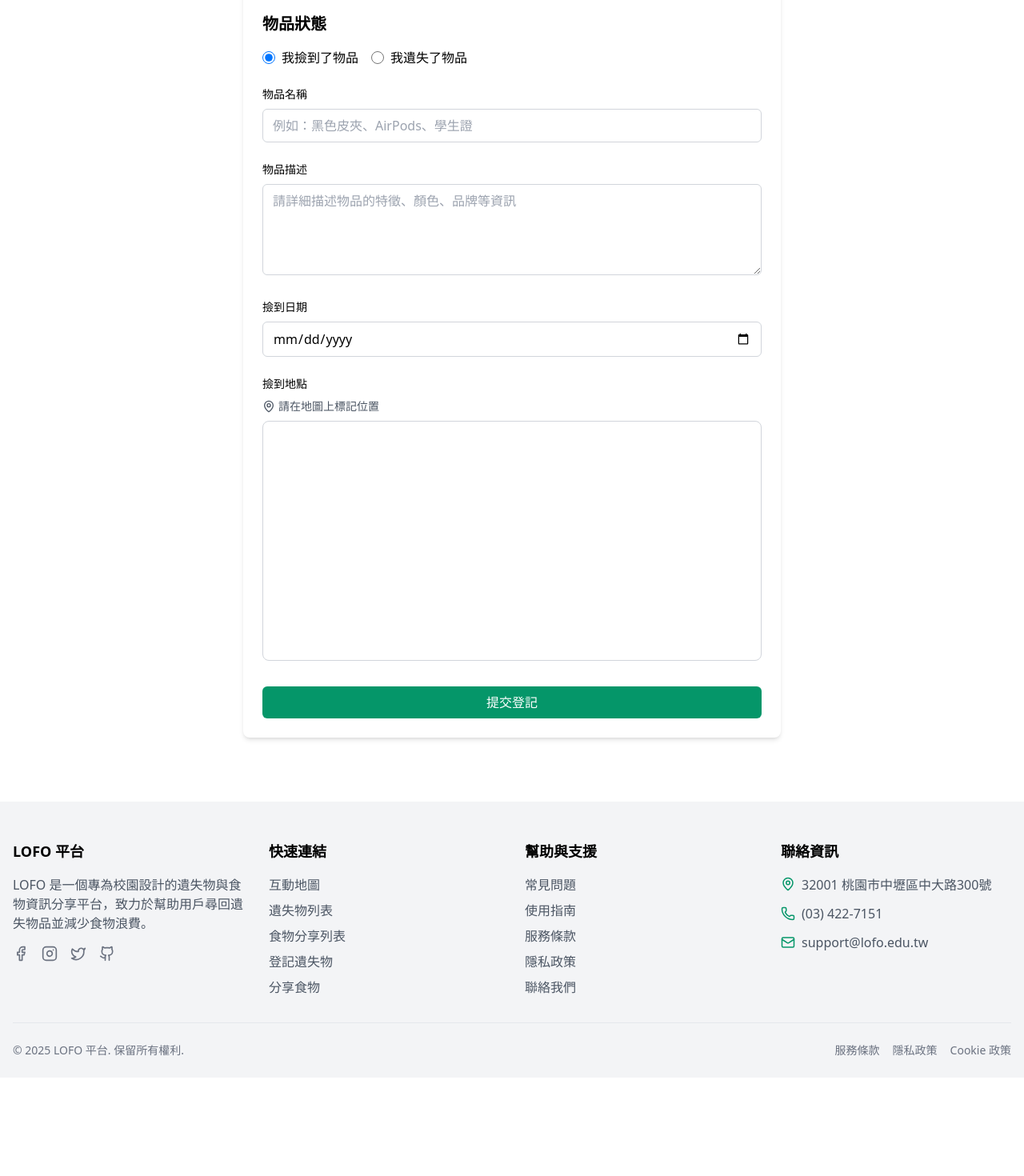
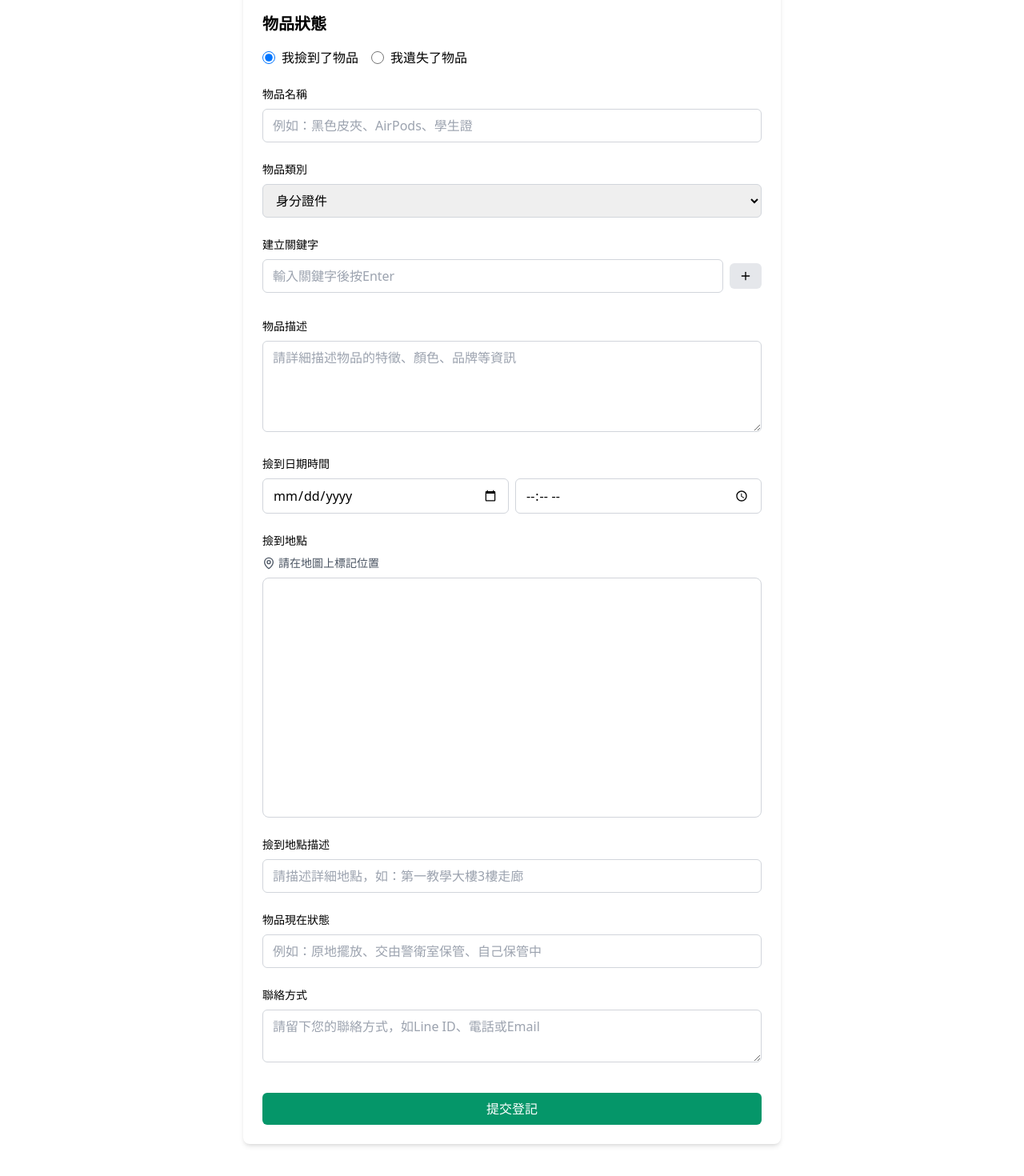
Before and after one commit to YuanWang08/LOFO-Flatform, a Nuxt app in the folder frontend/: page /submit/item in a window 1280 px wide. Shown: the part 326-1796 px from the top of the page at 80% size. Before the commit the page ends 1673 px from the top, so only its background shows below. Built offline with nearby package versions, Linux system fonts and the light colour scheme.

Commit message:
新增物品提交表單欄位，包括物品類別、關鍵字、地點描述、物品現在狀態及聯絡方式，並更新日期時間選擇邏輯

```diff
--- a/frontend/pages/submit/item.vue
+++ b/frontend/pages/submit/item.vue
@@ -95,6 +95,68 @@
           />
         </div>
 
+        <!-- 物品類別 -->
+        <div class="mb-6">
+          <label class="block text-sm font-medium mb-2">物品類別</label>
+          <select
+            v-model="category"
+            class="w-full px-3 py-2 border border-gray-300 rounded-md focus:outline-none focus:ring-2 focus:ring-emerald-500"
+            required
+          >
+            <option value="有價票券">有價票券</option>
+            <option value="3C電子">3C電子</option>
+            <option value="身分證件">身分證件</option>
+            <option value="運動物品">運動物品</option>
+            <option value="眼鏡服裝">眼鏡服裝</option>
+            <option value="文具書籍">文具書籍</option>
+            <option value="保溫瓶">保溫瓶</option>
+            <option value="手錶">手錶</option>
+            <option value="鑰匙">鑰匙</option>
+            <option value="雨傘">雨傘</option>
+            <option value="其他">其他</option>
+          </select>
+        </div>
+
+        <!-- 關鍵字 -->
+        <div class="mb-6">
+          <label class="block text-sm font-medium mb-2">建立關鍵字</label>
+          <div class="flex items-center space-x-2">
+            <input
+              v-model="keywordInput"
+              type="text"
+              placeholder="輸入關鍵字後按Enter"
+              class="flex-1 px-3 py-2 border border-gray-300 rounded-md focus:outline-none focus:ring-2 focus:ring-emerald-500"
+              @keydown.enter.prevent="addKeyword"
+            />
+            <button
+              type="button"
+              @click="addKeyword"
+              class="px-3 py-2 bg-gray-200 rounded-md hover:bg-gray-300 focus:outline-none"
+            >
+              <Plus size="16" />
+            </button>
+          </div>
+          <div class="mt-2 flex flex-wrap gap-2">
+            <div
+              v-for="(keyword, index) in keywordArray"
+              :key="index"
+              class="inline-flex items-center bg-emerald-100 px-2 py-1 rounded-md text-sm"
+            >
+              {{ keyword }}
+              <button
+                type="button"
+                class="ml-1 text-gray-500 hover:text-gray-700 focus:outline-none"
+                @click="removeKeyword(index)"
+              >
+                <X size="14" />
+              </button>
+            </div>
+          </div>
+          <p v-if="keywordArray.length >= 6" class="mt-1 text-sm text-red-500">
+            已達到最大關鍵字數量 (6個)
+          </p>
+        </div>
+
         <div class="mb-6">
           <label for="description" class="block text-sm font-medium mb-2">
             物品描述
@@ -109,17 +171,25 @@
           ></textarea>
         </div>
 
+        <!-- 修改日期時間選擇 -->
         <div class="mb-6">
-          <label for="date" class="block text-sm font-medium mb-2">
-            {{ itemType === "found" ? "撿到日期" : "遺失日期" }}
+          <label class="block text-sm font-medium mb-2">
+            {{ itemType === "found" ? "撿到日期時間" : "遺失日期時間" }}
           </label>
-          <input
-            id="date"
-            v-model="date"
-            type="date"
-            class="w-full px-3 py-2 border border-gray-300 rounded-md focus:outline-none focus:ring-2 focus:ring-emerald-500"
-            required
-          />
+          <div class="flex space-x-2">
+            <input
+              v-model="date"
+              type="date"
+              class="flex-1 px-3 py-2 border border-gray-300 rounded-md focus:outline-none focus:ring-2 focus:ring-emerald-500"
+              required
+            />
+            <input
+              v-model="time"
+              type="time"
+              class="flex-1 px-3 py-2 border border-gray-300 rounded-md focus:outline-none focus:ring-2 focus:ring-emerald-500"
+              required
+            />
+          </div>
         </div>
 
         <div class="mb-6">
@@ -137,6 +207,51 @@
             已選擇位置：{{ location[0].toFixed(6) }},
             {{ location[1].toFixed(6) }}
           </p>
+        </div>
+
+        <!-- 地點描述 -->
+        <div class="mb-6">
+          <label
+            for="locationDescription"
+            class="block text-sm font-medium mb-2"
+          >
+            {{ itemType === "found" ? "撿到地點描述" : "遺失地點描述" }}
+          </label>
+          <input
+            id="locationDescription"
+            v-model="locationDescription"
+            placeholder="請描述詳細地點，如：第一教學大樓3樓走廊"
+            class="w-full px-3 py-2 border border-gray-300 rounded-md focus:outline-none focus:ring-2 focus:ring-emerald-500"
+          />
+        </div>
+
+        <!-- 物品現在狀態 -->
+        <div class="mb-6">
+          <label for="holdingState" class="block text-sm font-medium mb-2">
+            物品現在狀態
+          </label>
+          <input
+            id="holdingState"
+            v-model="holding_state"
+            placeholder="例如：原地擺放、交由警衛室保管、自己保管中"
+            class="w-full px-3 py-2 border border-gray-300 rounded-md focus:outline-none focus:ring-2 focus:ring-emerald-500"
+            required
+          />
+        </div>
+
+        <!-- 聯絡方式 -->
+        <div class="mb-6">
+          <label for="contact" class="block text-sm font-medium mb-2">
+            聯絡方式
+          </label>
+          <textarea
+            id="contact"
+            v-model="contact"
+            placeholder="請留下您的聯絡方式，如Line ID、電話或Email"
+            rows="2"
+            class="w-full px-3 py-2 border border-gray-300 rounded-md focus:outline-none focus:ring-2 focus:ring-emerald-500"
+            required
+          ></textarea>
         </div>
 
         <div class="mt-8">
@@ -159,25 +274,63 @@
 
 <script setup>
 import { ref, computed } from "vue";
-import { useRoute } from "vue-router";
-import { Upload, MapPin, Loader2, Package, Utensils } from "lucide-vue-next";
+import { useRoute, useRouter } from "vue-router";
+import { useRuntimeConfig, useCookie } from "#app";
+import {
+  Upload,
+  MapPin,
+  Loader2,
+  Package,
+  Utensils,
+  Plus,
+  X,
+} from "lucide-vue-next";
 
+const config = useRuntimeConfig();
 const route = useRoute();
+const router = useRouter();
 
 const isItemActive = computed(() => route.path === "/submit/item");
 const isFoodActive = computed(() => route.path === "/submit/food");
 
 const itemType = ref("found");
+
 const title = ref("");
+const category = ref("身分證件"); // 預設選項
+const location = ref(null);
+const latitude = ref("");
+const longitude = ref("");
 const description = ref("");
 const date = ref("");
-const location = ref(null);
+const time = ref("");
+const imageFile = ref(null);
+
+// 新增欄位
+const keywordInput = ref("");
+const keywordArray = ref([]);
+const locationDescription = ref("");
+const holding_state = ref("");
+const contact = ref("");
+
 const isSubmitting = ref(false);
 const previewImage = ref(null);
+
+// 關鍵字處理函數
+const addKeyword = () => {
+  if (keywordInput.value.trim() && keywordArray.value.length < 6) {
+    keywordArray.value.push(keywordInput.value.trim());
+    keywordInput.value = "";
+  }
+};
+
+const removeKeyword = (index) => {
+  keywordArray.value.splice(index, 1);
+};
 
 const handleImageChange = (e) => {
   const file = e.target.files?.[0];
   if (file) {
+    imageFile.value = file;
     const reader = new FileReader();
     reader.onloadend = () => {
       previewImage.value = reader.result;
@@ -188,16 +341,71 @@ const handleImageChange = (e) => {
 
 const setLocation = (loc) => {
   location.value = loc;
+  latitude.value = loc[0];
+  longitude.value = loc[1];
+  console.log("Selected location:", loc);
 };
 
 const handleSubmit = async () => {
   isSubmitting.value = true;
 
-  // 模擬 API 請求
-  setTimeout(() => {
+  try {
+    // 組合日期時間
+    const discover_time = `${date.value}T${time.value}:00`;
+
+    // 取得認證 Token
+    const authCookie = useCookie("auth_token");
+
+    if (!authCookie.value) {
+      alert("您需要先登入才能提交物品信息");
+      router.push("/login");
+      return;
+    }
+
+    // 建立表單數據
+    const formData = new FormData();
+    formData.append("title", title.value);
+    formData.append("category", category.value);
+    formData.append("keywords", JSON.stringify(keywordArray.value));
+    formData.append("status", itemType.value);
+    formData.append("description", description.value);
+    formData.append("discover_time", discover_time);
+    formData.append("latitude", latitude.value);
+    formData.append("longitude", longitude.value);
+    formData.append("holding_state", holding_state.value);
+    formData.append("contact", contact.value);
+    formData.append("location", locationDescription.value);
+
+    if (imageFile.value) {
+      formData.append("image", imageFile.value);
+    }
+
+    // 使用環境設定的後端API端點並添加認證標頭
+    const response = await fetch(`${config.public.BACKEND_BASE_URL}/items`, {
+      method: "POST",
+      headers: {
+        Authorization: `Bearer ${authCookie.value}`,
+        // 不要設置 Content-Type，因為 FormData 會自動設置正確的 multipart/form-data
+      },
+      body: formData,
+    });
+
+    if (!response.ok) {
+      throw new Error("伺服器回應錯誤");
+    }
+
+    const result = await response.json();
+    console.log("提交成功:", result);
+
     isSubmitting.value = false;
     alert("物品已成功登記！");
-    // 重置表單或重定向
-  }, 1500);
+
+    // 提交成功後導航到物品清單頁面(之後導向/activities)
+    router.push("/items");
+  } catch (error) {
+    console.error("提交失敗:", error);
+    isSubmitting.value = false;
+    alert("提交失敗，請稍後再試");
+  }
 };
 </script>
```
